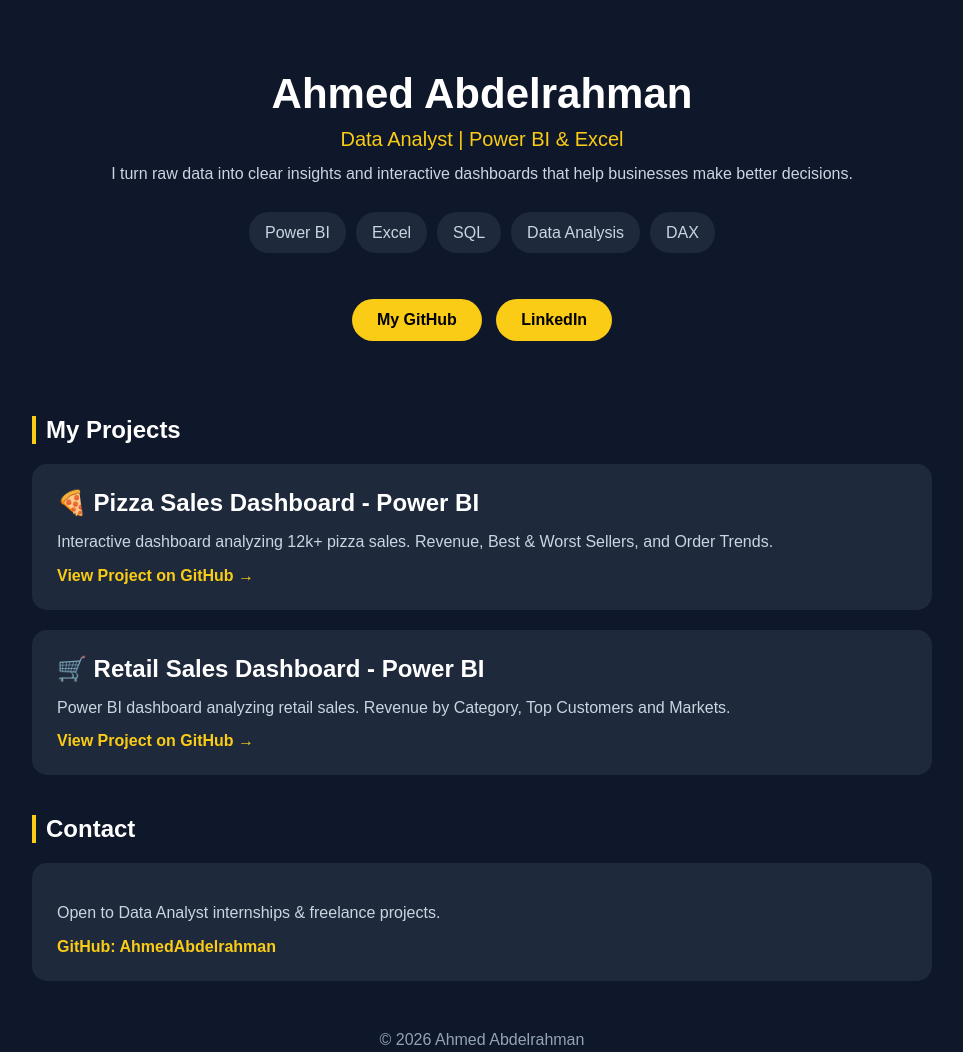
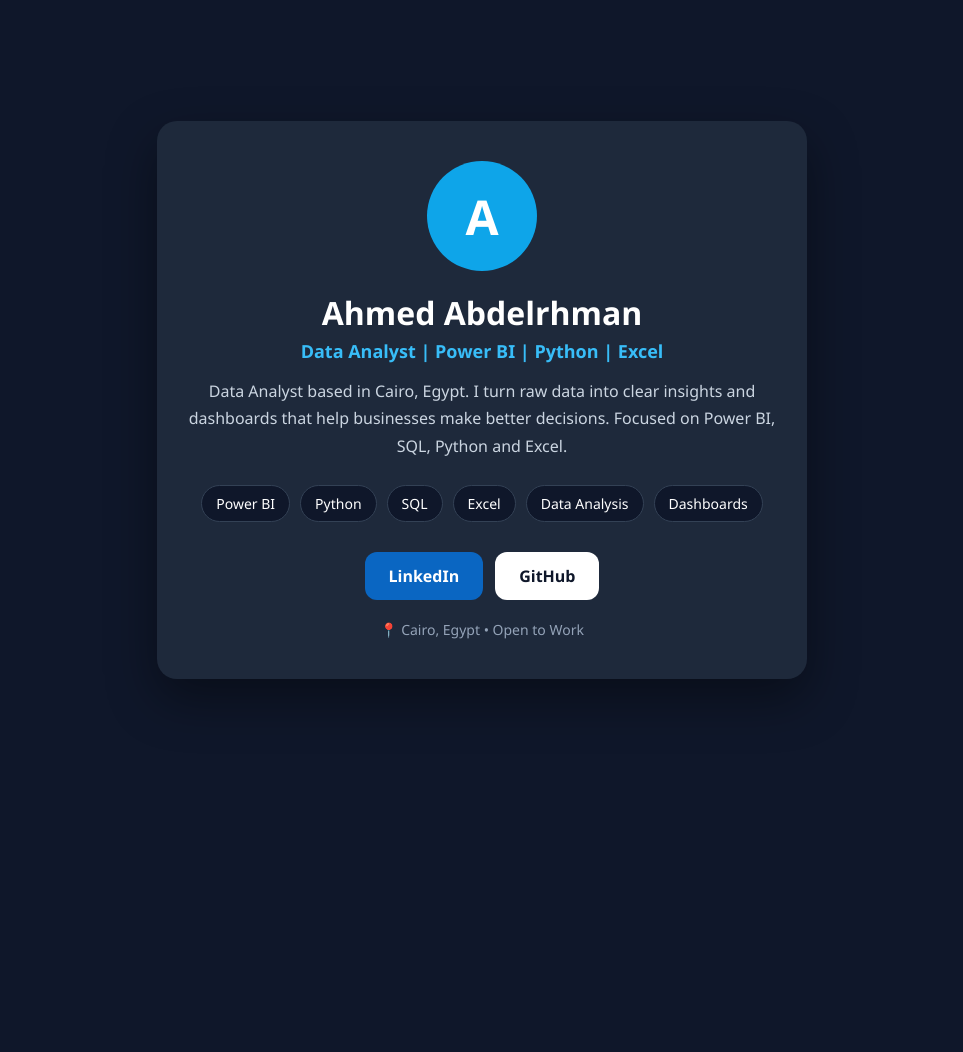
Before and after one commit to AhmeedAbdelrhman/AhmedAbdelrahman.github.io, a plain HTML site: page index.html in a window 1280 px wide. Shown: the whole page, without its empty margins (158-1121 px from the left). After the commit the page ends 800 px from the top, so only its background shows below. Drawn offline with Linux system fonts and the light colour scheme.

Commit message:
Update index.html

```diff
--- a/index.html
+++ b/index.html
@@ -3,59 +3,39 @@
 <head>
 <meta charset="UTF-8">
 <meta name="viewport" content="width=device-width, initial-scale=1.0">
-<title>Ahmed Abdelrahman | Data Analyst</title>
+<title>Ahmed Abdelrhman | Data Analyst</title>
 <style>
-*{margin:0;padding:0;box-sizing:border-box;font-family:Arial,sans-serif}
-body{background:#0f172a;color:white;padding:20px}
-.container{max-width:900px;margin:auto}
-header{text-align:center;padding:50px 0 30px}
-header h1{font-size:42px}
-header p{color:#facc15;font-size:20px;margin-top:10px}
-header span{color:#cbd5e1;display:block;margin-top:10px;line-height:1.6}
-.badges{margin-top:20px}
-.badges span{background:#1e293b;padding:8px 16px;border-radius:20px;margin:5px;display:inline-block}
-h2{margin:40px 0 20px;border-left:4px solid #facc15;padding-left:10px}
-.card{background:#1e293b;padding:25px;border-radius:15px;margin-bottom:20px}
-.card h3{font-size:24px}
-.card p{color:#cbd5e1;margin:12px 0;line-height:1.6}
-.card a{color:#facc15;text-decoration:none;font-weight:bold}
-footer{text-align:center;margin:50px 0;color:#94a3b8}
-.btn{display:inline-block;background:#facc15;color:black;padding:12px 25px;border-radius:25px;text-decoration:none;font-weight:bold;margin:5px}
+* { margin: 0; padding: 0; box-sizing: border-box; font-family: 'Segoe UI', Arial, sans-serif; }
+body { background: #0f172a; color: white; min-height: 100vh; display: flex; align-items: center; justify-content: center; padding: 20px; }
+.card { max-width: 650px; width: 100%; background: #1e293b; border-radius: 20px; padding: 40px 30px; text-align: center; box-shadow: 0 20px 50px rgba(0,0,0,0.4); }
+.avatar { width: 110px; height: 110px; background: #0ea5e9; border-radius: 50%; display: flex; align-items: center; justify-content: center; font-size: 48px; font-weight: bold; margin: 0 auto 20px; }
+h1 { font-size: 32px; margin-bottom: 5px; }
+.role { color: #38bdf8; font-size: 18px; font-weight: 600; margin-bottom: 15px; }
+.bio { color: #cbd5e1; line-height: 1.7; margin-bottom: 25px; font-size: 16px; }
+.skills { display: flex; flex-wrap: wrap; gap: 10px; justify-content: center; margin-bottom: 30px; }
+.skills span { background: #0f172a; border: 1px solid #334155; padding: 8px 14px; border-radius: 20px; font-size: 14px; }
+.buttons { display: flex; gap: 12px; justify-content: center; flex-wrap: wrap; }
+.btn { padding: 13px 24px; border-radius: 12px; text-decoration: none; font-weight: 700; font-size: 16px; }
+.btn-linkedin { background: #0A66C2; color: white; }
+.btn-github { background: white; color: #0f172a; }
+.btn-cv { background: transparent; color: white; border: 1px solid #475569; }
+.location { margin-top: 20px; color: #94a3b8; font-size: 14px; }
 </style>
 </head>
 <body>
-<div class="container">
-<header>
-<h1>Ahmed Abdelrahman</h1>
-<p>Data Analyst | Power BI & Excel</p>
-<span>I turn raw data into clear insights and interactive dashboards that help businesses make better decisions.</span>
-<div class="badges"><span>Power BI</span><span>Excel</span><span>SQL</span><span>Data Analysis</span><span>DAX</span></div>
-<br><br>
-<a class="btn" href="https://www.linkedin.com/in/ahmed-abdelrhman-45a08739b?utm_source=share_via&utm_content=profile&utm_medium=member_android" target="_blank">My GitHub</a>
-<a class="btn" href="https://www.linkedin.com/in/ahmed-abdelrhman-45a08739b" target="_blank">LinkedIn</a>
-</header>
-
-<h2>My Projects</h2>
-
 <div class="card">
-<h3>🍕 Pizza Sales Dashboard - Power BI</h3>
-<p>Interactive dashboard analyzing 12k+ pizza sales. Revenue, Best & Worst Sellers, and Order Trends.</p>
-<a href="https://github.com/AhmedAbdelrahman/Pizza_sales" target="_blank">View Project on GitHub →</a>
+<div class="avatar">A</div>
+<h1>Ahmed Abdelrhman</h1>
+<div class="role">Data Analyst | Power BI | Python | Excel</div>
+<p class="bio">Data Analyst based in Cairo, Egypt. I turn raw data into clear insights and dashboards that help businesses make better decisions. Focused on Power BI, SQL, Python and Excel.</p>
+<div class="skills">
+<span>Power BI</span><span>Python</span><span>SQL</span><span>Excel</span><span>Data Analysis</span><span>Dashboards</span>
 </div>
-
-<div class="card">
-<h3>🛒 Retail Sales Dashboard - Power BI</h3>
-<p>Power BI dashboard analyzing retail sales. Revenue by Category, Top Customers and Markets.</p>
-<a href="https://github.com/AhmedAbdelrahman/Retail_sales" target="_blank">View Project on GitHub →</a>
+<div class="buttons">
+<a class="btn btn-linkedin" href="https://www.linkedin.com/in/ahmed-abdelrhman-45a08739b" target="_blank">LinkedIn</a>
+<a class="btn btn-github" href="https://github.com/AhmeedAbdelrhman" target="_blank">GitHub</a>
 </div>
-
-<h2>Contact</h2>
-<div class="card">
-<p>Open to Data Analyst internships & freelance projects.</p>
-<a href="https://github.com/AhmedAbdelrahman" target="_blank">GitHub: AhmedAbdelrahman</a>
-</div>
-
-<footer>© 2026 Ahmed Abdelrahman</footer>
+<p class="location">📍 Cairo, Egypt • Open to Work</p>
 </div>
 </body>
 </html>
```
